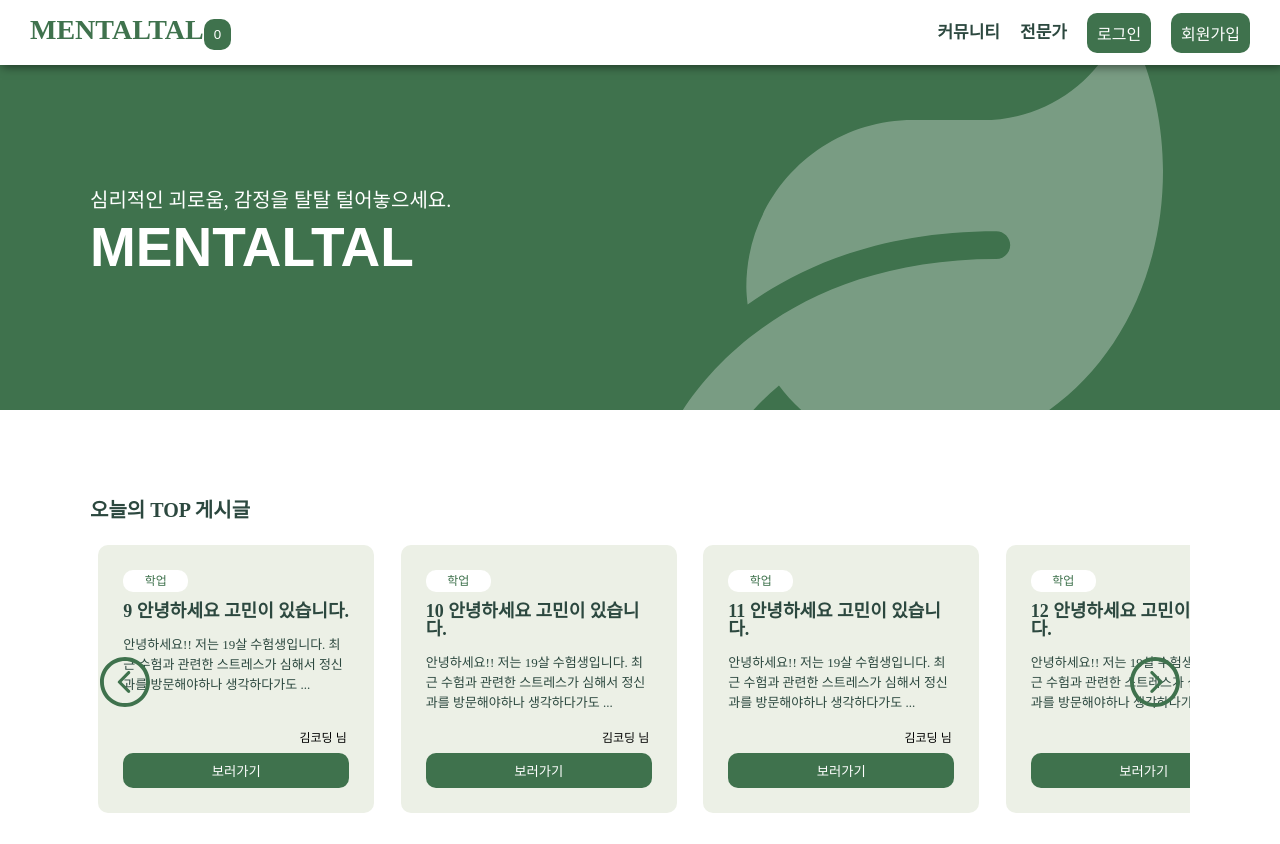
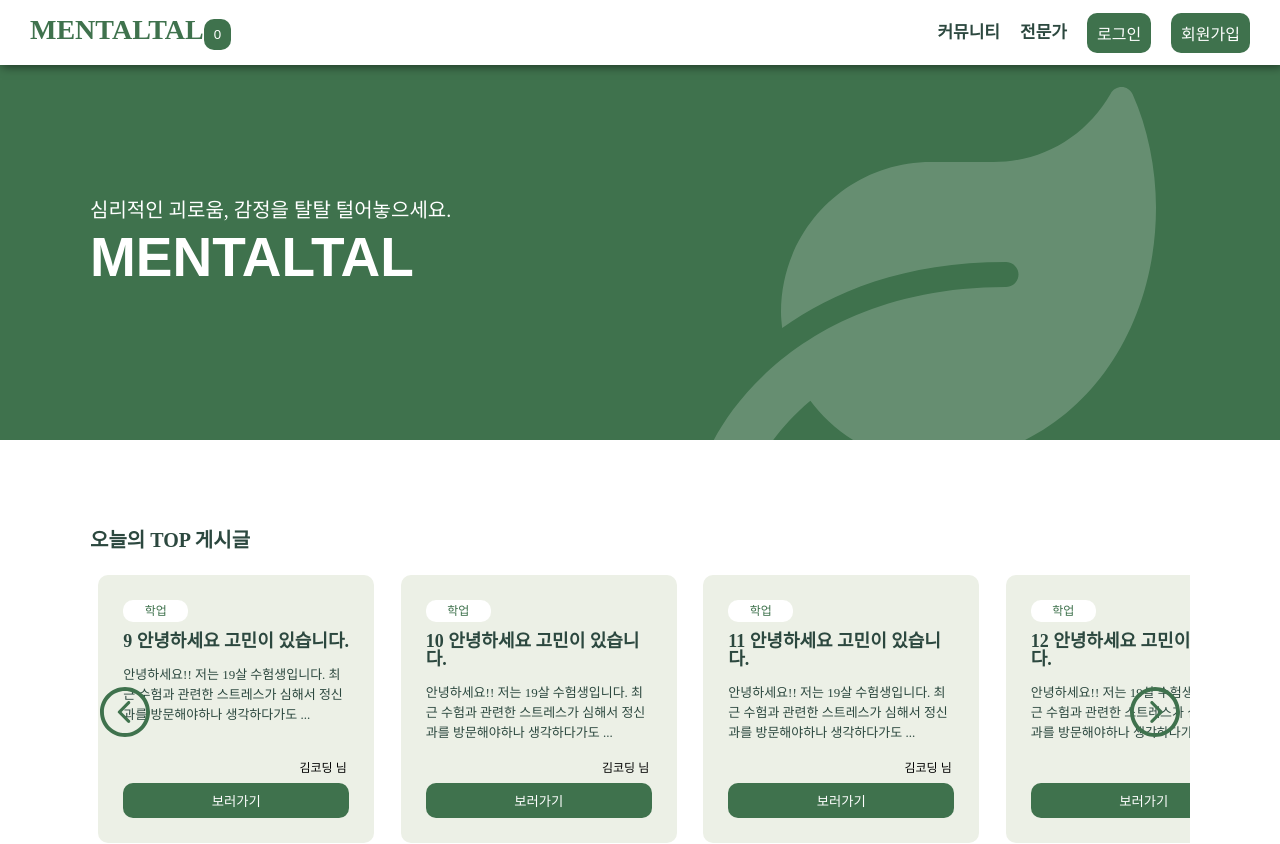
Before and after one commit to codestates-seb/seb41_main_030, a React (Create React App) app in the folder client/: page / in a window 1280 px wide. Shown: the top 844 px of the page. Built offline with nearby package versions, Linux system fonts and the light colour scheme; data requests are answered from the project's data file; a web font is replaced by a local one.

Commit message:
[design] 소개 블록 UI 조정

```diff
--- a/client/src/pages/Main.js
+++ b/client/src/pages/Main.js
@@ -16,19 +16,19 @@ const Container = styled.div`
 const Intro = styled.div`
     width: 100%;
     /* height: 390px; */
-    height: 410px;
+    height: 440px;
     background-color: var(--primary-color);
     display: flex;
 
     background-image: url(${IntroImg});
     background-repeat: no-repeat;
     /* background-position: right; */
-    background-position: 85% -10%;
-    background-size: 500px 500px;
+    background-position: 85% -620%;
+    background-size: 450px 450px;
 
     .text {
         /* padding-top: 145px; */
-        padding-top: 190px;
+        padding-top: 200px;
         padding-left: 90px;
         color: var(--white);
 
```
Also changed, not shown: client/src/icons/main-leaf.svg.
